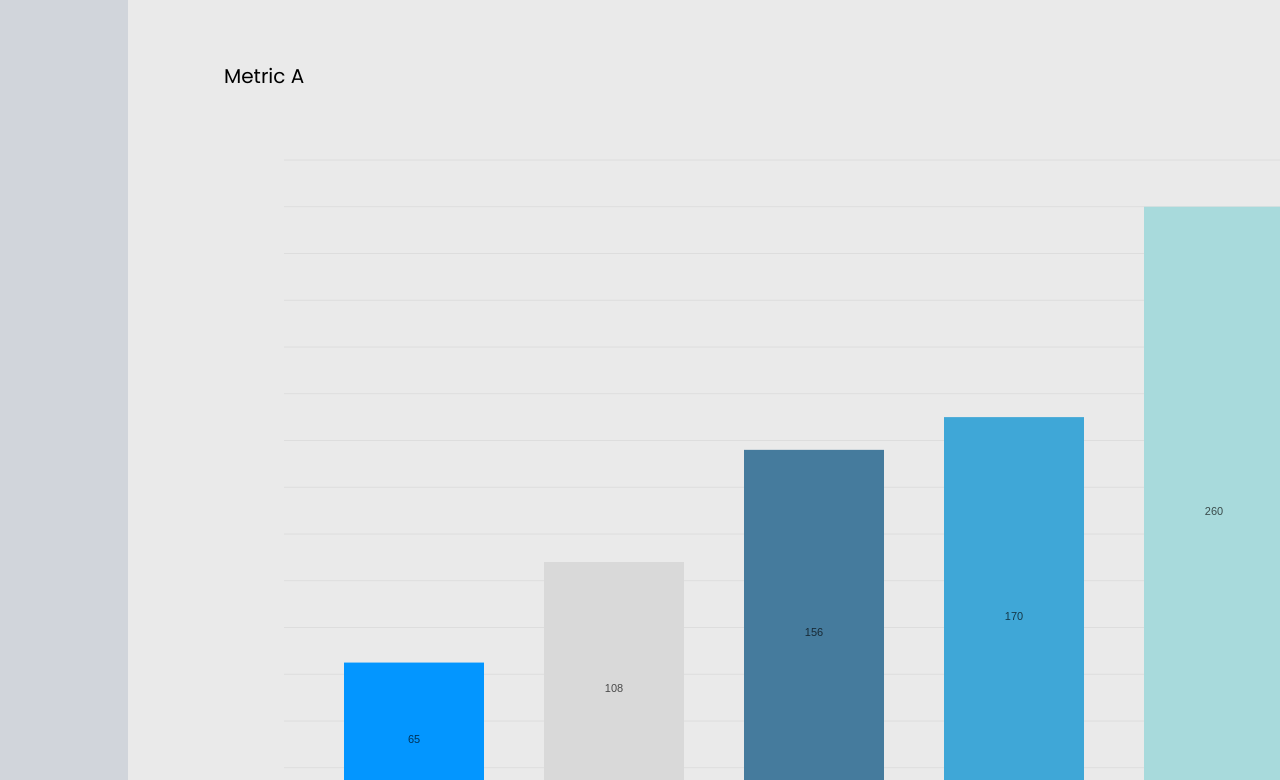
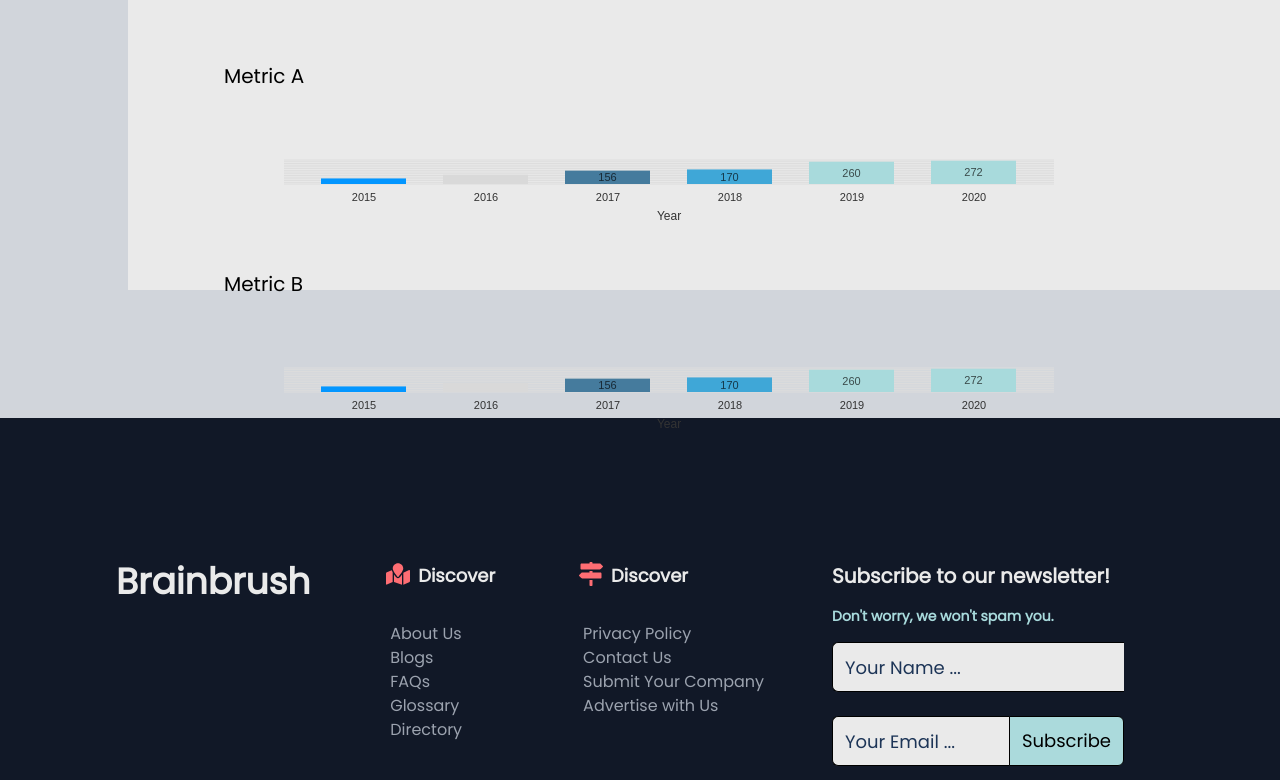
Before and after one commit to aniketbiprojit/BrainBrush-Frontend, a Next.js app: page /company/1/revenue in a window 1280 px wide. Shown: the part 2380-3160 px from the top of the page. Built offline with nearby package versions, Linux system fonts and the light colour scheme.

Commit message:
(fix): respo graph

```diff
--- a/components/Company/Revenue/Layout.tsx
+++ b/components/Company/Revenue/Layout.tsx
@@ -37,12 +37,12 @@ const RevenueLayout = ({ Chart }: { Chart: React.ComponentType }) => {
 					<>
 						<div className='spacer p-2'></div>
 						<h2 className='my-5 text-xl subhead'>Metric A</h2>
-						<div className='' style={{ width: `${967 * 1.5}px`, height: `${503 * 1.5}px` }}>
+						<div className='w-75vw h-1/2 max-h-96'>
 							<Chart />
 						</div>
 						<div className='spacer p-2'></div>
 						<h2 className='my-5 text-xl subhead'>Metric B</h2>
-						<div className='' style={{ width: `${967 * 1.5}px`, height: `${503 * 1.5}px` }}>
+						<div className='w-75vw h-1/2 max-h-96'>
 							<Chart />
 						</div>
 						{/* <img src='/Table_1.png' alt='Table' width={967 * 1.5} height={503 * 1.5}></img> */}
--- a/styles/globals.css
+++ b/styles/globals.css
@@ -231,4 +231,7 @@ input[type='checkbox']:checked + label:before {
 	.w-400px {
 		width: 400px;
 	}
+	.w-75vw {
+		width: 75vw;
+	}
 }
```
